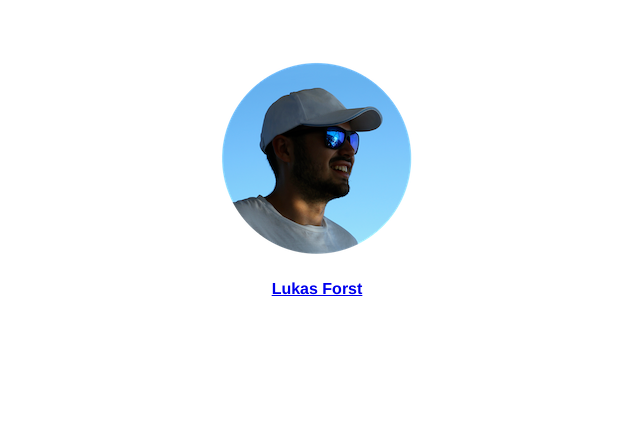
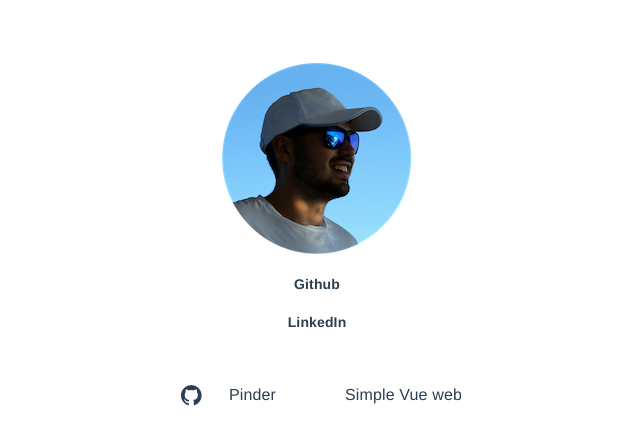
Before and after one commit to LukasForst/lukas.forst.dev, a Vue app: page / in a window 1280 px wide. Shown: the top 444 px of the page, without its empty margins (323-963 px from the left). Built offline with nearby package versions, Linux system fonts and the light colour scheme.

Commit message:
basics for the projects list

```diff
--- a/package.json
+++ b/package.json
@@ -9,7 +9,8 @@
   },
   "dependencies": {
     "core-js": "^3.6.4",
-    "vue": "^2.6.11"
+    "vue": "^2.6.11",
+    "vue-material": "^1.0.0-beta-11"
   },
   "devDependencies": {
     "@vue/cli-plugin-babel": "~4.2.0",
--- a/public/index.html
+++ b/public/index.html
@@ -4,6 +4,9 @@
     <meta charset="utf-8">
     <meta http-equiv="X-UA-Compatible" content="IE=edge">
     <meta name="viewport" content="width=device-width,initial-scale=1.0">
+    <!--  google fonts  -->
+    <link rel="stylesheet" href="//fonts.googleapis.com/css?family=Roboto:400,500,700,400italic|Material+Icons">
+    <!--  font awesome  -->
     <link rel="icon" href="favicon.ico">
     <title>Lukas Forst</title>
   </head>
--- a/src/App.vue
+++ b/src/App.vue
@@ -1,15 +1,20 @@
 <template>
     <div id="app">
-    <img alt="Vue logo" src="./assets/me.png">
-    <h4><a href="https://github.com/LukasForst" target="_blank">Lukas Forst</a> </h4>
+        <About/>
+        <Projects/>
     </div>
 </template>
 
 <script>
 
+    import About from "./componenets/About";
+    import Projects from "./componenets/Projects";
+
     export default {
         name: 'App',
         components: {
+            Projects,
+            About
         }
     }
 </script>
@@ -23,4 +28,8 @@ export default {
         color: #2c3e50;
         margin-top: 60px;
     }
+    a {
+      color:inherit;
+      text-decoration: none;
+    }
 </style>
--- /dev/null
+++ b/src/componenets/About.vue
@@ -0,0 +1,17 @@
+<template>
+    <div>
+        <img alt="Vue logo" src="../assets/me.png">
+        <h4><a href="https://github.com/LukasForst">Github</a></h4>
+        <h4><a href="https://www.linkedin.com/in/lukas-forst/">LinkedIn</a></h4>
+    </div>
+</template>
+
+<script>
+    export default {
+        name: "About"
+    }
+</script>
+
+<style scoped>
+
+</style>
--- /dev/null
+++ b/src/componenets/Project.vue
@@ -0,0 +1,33 @@
+<template>
+    <div>
+        <link rel="stylesheet"
+              href="https://cdnjs.cloudflare.com/ajax/libs/font-awesome/4.7.0/css/font-awesome.min.css">
+
+        <md-list-item :href="githubLink" target="_blank">
+            <md-avatar>
+                <md-icon class="fa fa-github"/>
+            </md-avatar>
+            <span class="md-list-item-text">
+                {{title}}
+            </span>
+            <span class="md-list-item-text">
+                {{description}}
+            </span>
+        </md-list-item>
+    </div>
+</template>
+
+<script>
+    export default {
+        name: "Project",
+        props: {
+            title: String,
+            description: String,
+            githubLink: String
+        }
+    }
+</script>
+
+<style scoped>
+
+</style>
--- /dev/null
+++ b/src/componenets/Projects.vue
@@ -0,0 +1,37 @@
+<template>
+    <md-list id="projects" class="md-double-line">
+        <Project v-for="project in projects" :title="project.title" :key="project.title"
+                 :description="project.description" :github-link="project.githubLink"/>
+    </md-list>
+</template>
+
+<script>
+    import Project from "./Project";
+
+    export default {
+        name: "Projects",
+        components: {Project},
+        data() {
+            return {
+                projects: [
+                    {
+                        title: 'Pinder',
+                        description: 'Simple Vue website which chooses name of the project for you.',
+                        githubLink: 'https://github.com/LukasForst/pinder'
+                    }
+                ]
+            }
+        }
+    }
+</script>
+
+<style scoped>
+    #projects {
+        text-align: center;
+        width: 320px;
+        max-width: 100%;
+        display: inline-block;
+        vertical-align: top;
+        /*border: 1px solid rgba(#000, .12);*/
+    }
+</style>
--- a/src/main.js
+++ b/src/main.js
@@ -1,8 +1,11 @@
 import Vue from 'vue'
 import App from './App.vue'
+import VueMaterial from 'vue-material'
+import 'vue-material/dist/vue-material.min.css'
 
+Vue.use(VueMaterial)
 Vue.config.productionTip = false
 
 new Vue({
-  render: h => h(App),
+    render: h => h(App),
 }).$mount('#app')
```
Also changed, not shown: 1 other file (tests, documents, lock files or other folders). Lines whose indentation alone changed are shown as unchanged.
